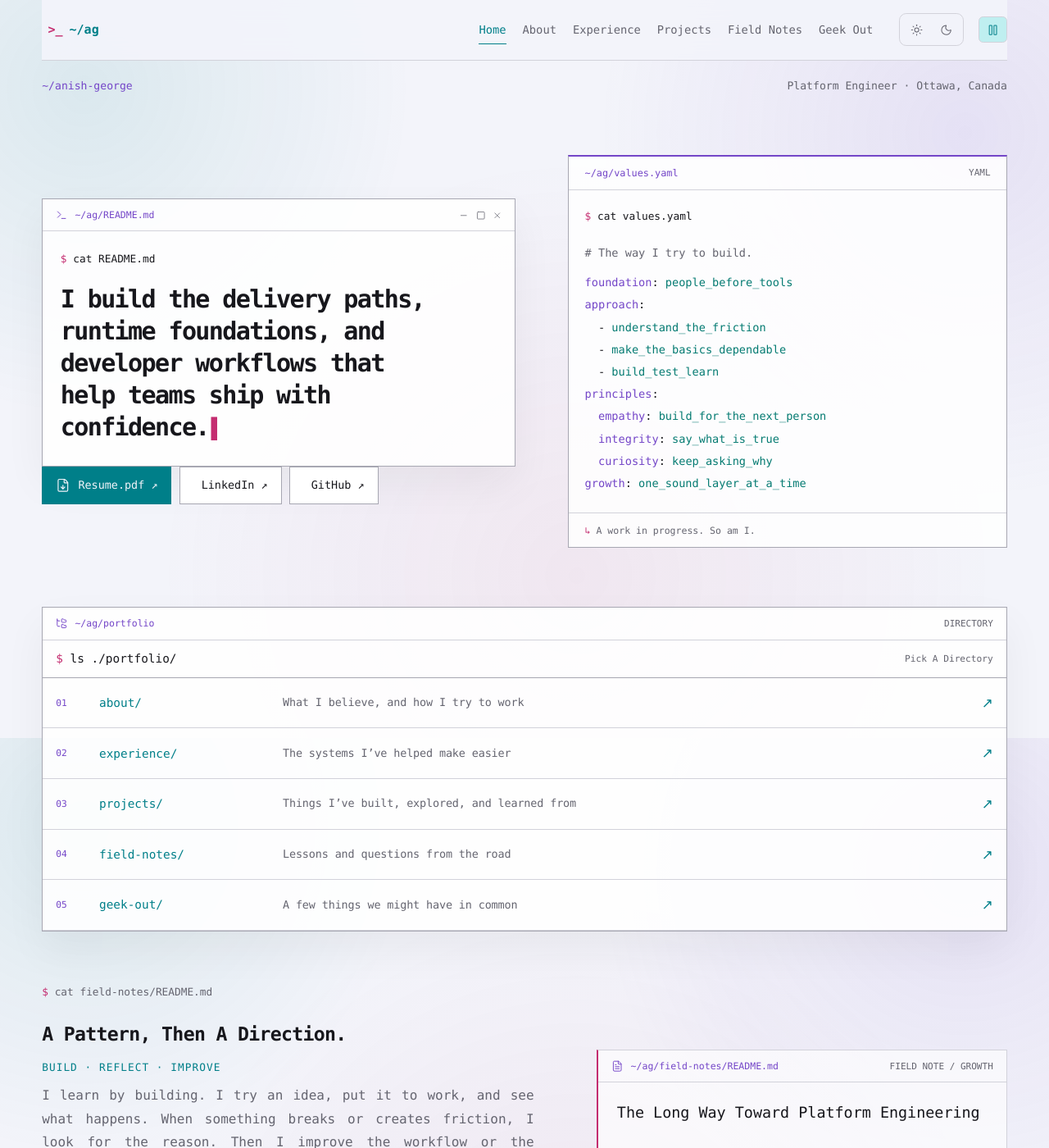
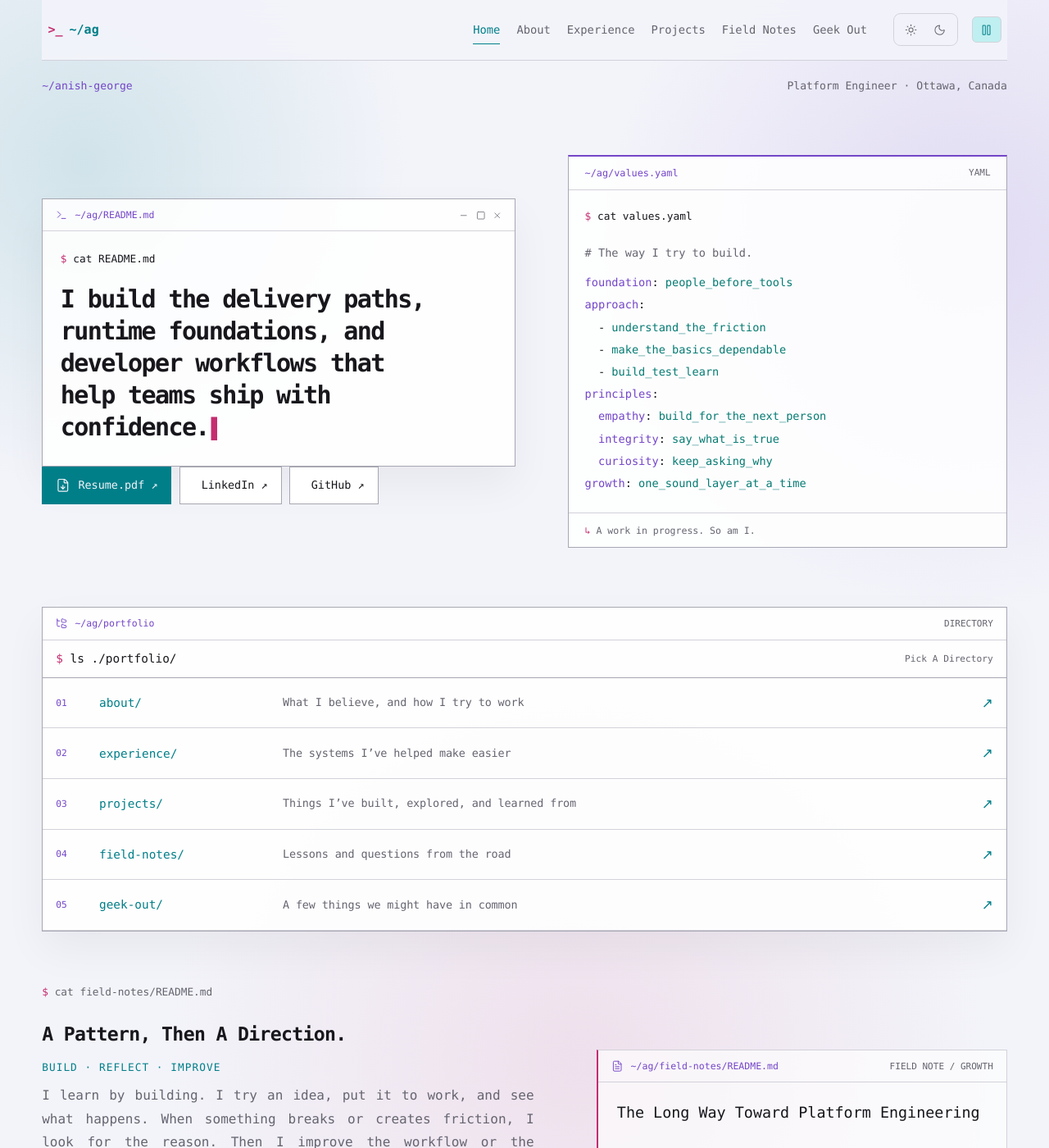
Before and after one commit to ANISHG-26/ANISHG-26.github.io, a Jekyll site: the page built from index.html, in a window 1280 px wide and 1400 px high. Shown: the whole window at 82% size. Built offline with Jekyll 4.4.1, drawn with Linux system fonts in a browser that asks for light colours; nearby versions of some CDN libraries.

Commit message:
style: refine header spacing and light hue

```diff
--- a/assets/css/portfolio.css
+++ b/assets/css/portfolio.css
@@ -21,6 +21,9 @@
   margin: 0; color: var(--foreground); font-family: var(--font-body); font-size: 1.05rem; line-height: 1.7;
   background: radial-gradient(circle at 8% 12%, color-mix(in srgb, var(--cyan) 10%, transparent), transparent 25rem), radial-gradient(circle at 92% 18%, color-mix(in srgb, var(--purple) 11%, transparent), transparent 28rem), radial-gradient(circle at 55% 78%, color-mix(in srgb, var(--pink) 7%, transparent), transparent 32rem), var(--background);
   background-attachment: fixed;
+}
+:root:not(.dark) body {
+  background: radial-gradient(circle at 8% 12%, color-mix(in srgb, var(--cyan) 14%, transparent), transparent 25rem), radial-gradient(circle at 92% 18%, color-mix(in srgb, var(--purple) 15%, transparent), transparent 28rem), radial-gradient(circle at 55% 78%, color-mix(in srgb, var(--pink) 10%, transparent), transparent 32rem), var(--background);
 }
 a { color: inherit; text-decoration: none; }
 button { font: inherit; }
@@ -46,7 +49,7 @@
 .theme-switcher button { display: grid; place-items: center; min-width: 2.2rem; min-height: 2rem; border: 0; cursor: pointer; color: var(--muted-foreground); background: transparent; }
 .theme-switcher button svg { width: .95rem; height: .95rem; }
 .theme-switcher button[aria-pressed="true"] { border-radius: .35rem; background: var(--cyan-soft); color: var(--cyan); }
-.header-controls { display: flex; align-items: center; gap: .45rem; }
+.header-controls { display: flex; align-items: center; gap: .45rem; margin-right: .45rem; }
 .motion-switcher { display: grid; place-items: center; min-width: 2.2rem; min-height: 2rem; margin-left: .2rem; padding: 0; border: 1px solid var(--border); border-radius: .35rem; cursor: pointer; color: var(--muted-foreground); background: transparent; }
 .motion-switcher:hover, .motion-switcher:focus-visible { color: var(--cyan); border-color: var(--cyan); }
 .motion-switcher svg { width: .95rem; height: .95rem; }
```
Also changed, not shown: docs/design-contract.md (+7 -0 lines).
